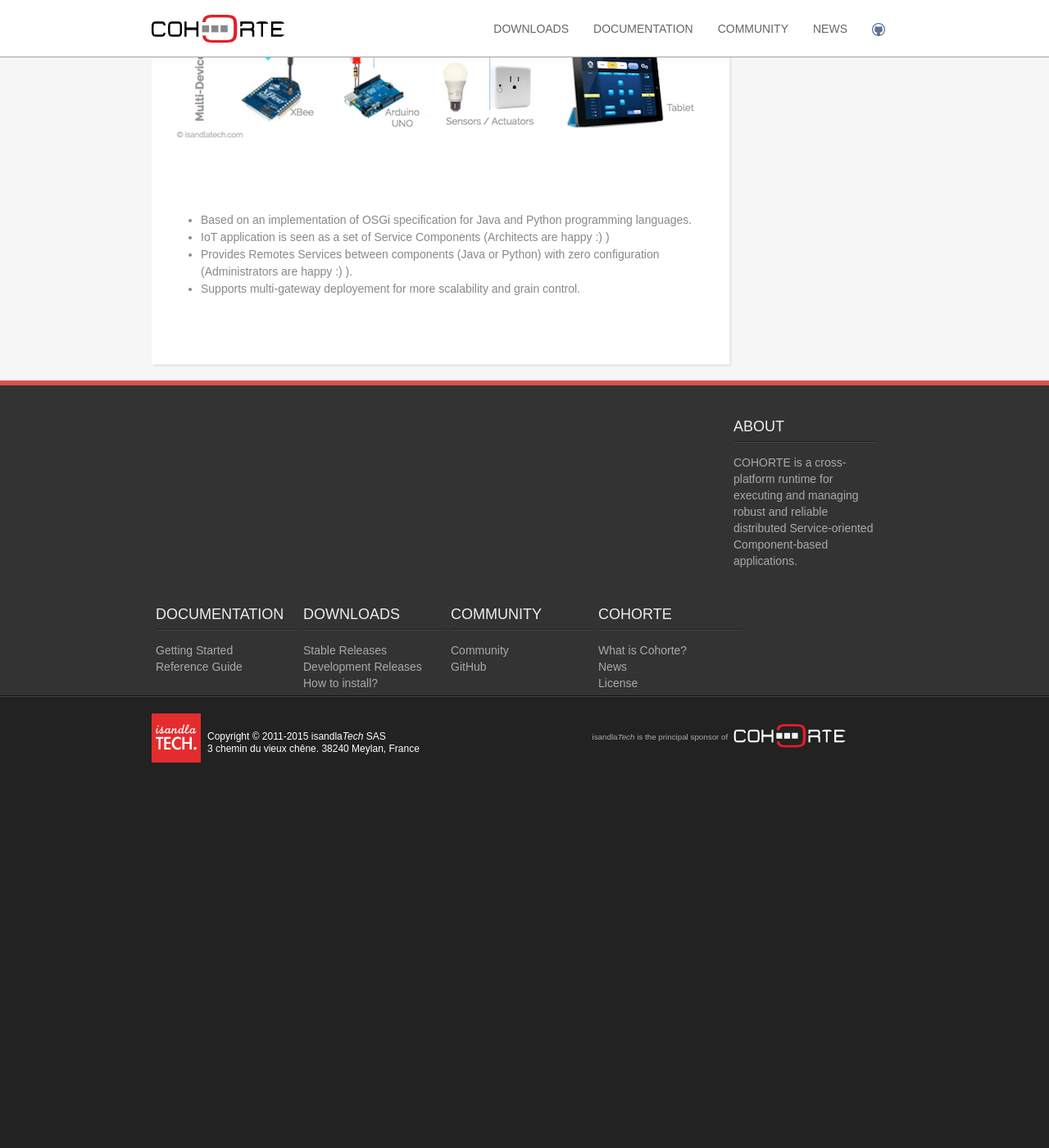
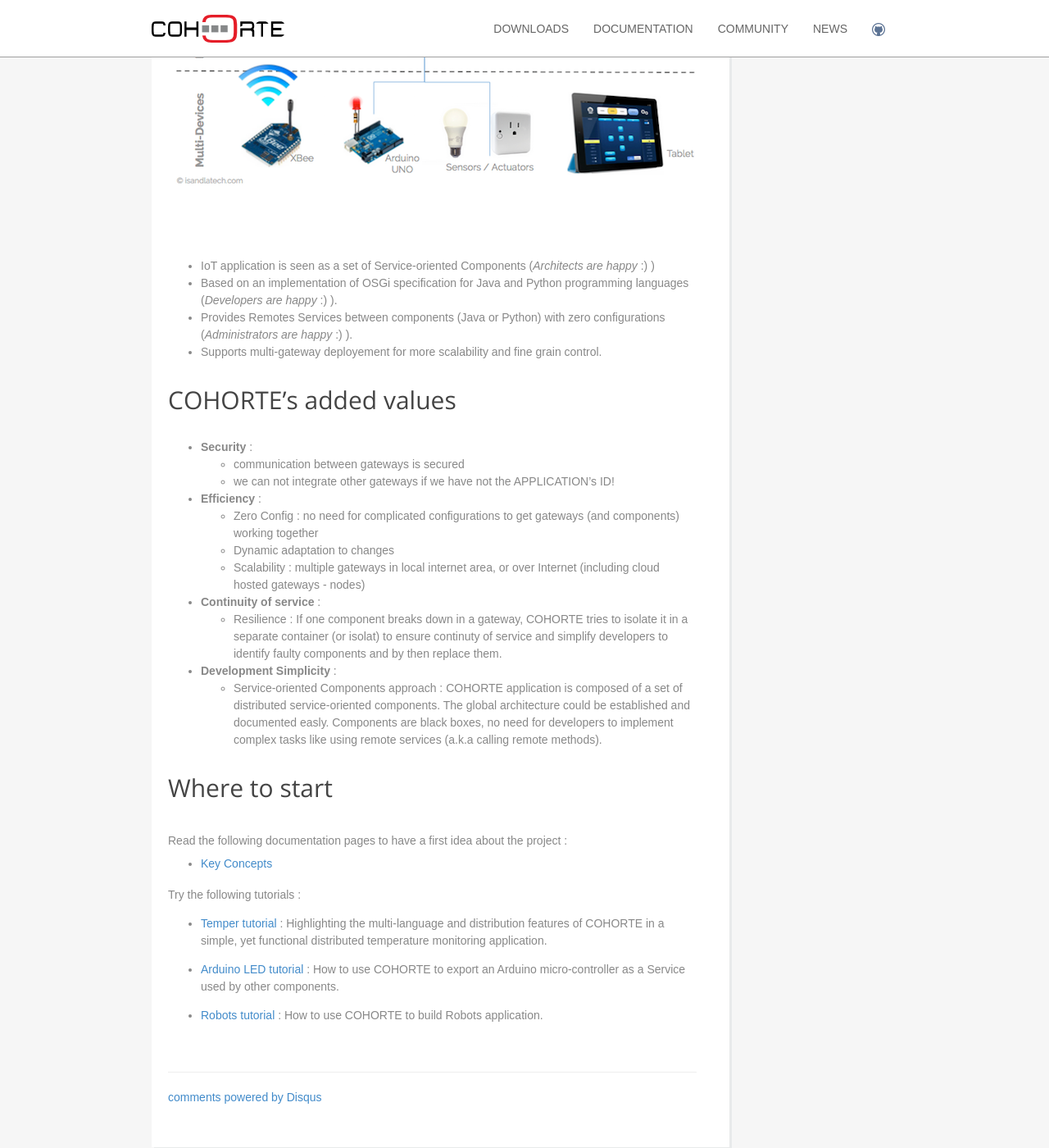
Before and after one commit to cohorte/cohorte.github.io, a Jekyll site: the page built from case-studies/IoT/index.md, in a window 1280 px wide and 1400 px high, scrolled down 586 px. Shown: the whole window at 82% size. Built offline with Jekyll 4.4.1, drawn with Linux system fonts in a browser that asks for light colours; comment, search, counter and statistics services are not loaded; before the commit the page ends 1546 px from its top, so only the background shows below that; some of the changed text lies outside the part shown.

Commit message:
update IoT white paper

```diff
--- a/_layouts/page.html
+++ b/_layouts/page.html
@@ -27,7 +27,15 @@
             {% if page.by %}
               <div class="written">Written By: <span class="by">{{ page.by }}</span></div>
             {% endif %}
+
+
+            <div id="docgen-start"></div>
+            <div id="toc_magic">
             {{ content }}
+            </div>
+            <div id="docgen-end"></div>
+
+
             <br/>
             {% if page.previous_page %}
             <!--<a href="{{ page.previous_page }}" class="btn float-left" title="Previous page"> Previous </a>-->
@@ -72,7 +80,14 @@
 <div class="page-bottom-style">
   <div class="container">
     <div class="row">
-      <a href="{{ site.baseurl }}/">home</a> > <a href="../">{{page.parent}}</a>
+      <a href="{{ site.baseurl }}/">home</a> >
+      {% if page.parent %}
+       {% if page.parent_url %}
+       <a href="{{page.parent_url}}">{{page.parent}}</a>
+       {% else %}
+       <a href="../">{{page.parent}}</a>
+       {% endif %}
+      {% endif %}
     </div>
   </div>
 </div>
--- a/case-studies/IoT/index.md
+++ b/case-studies/IoT/index.md
@@ -1,11 +1,14 @@
 ---
 layout: page
 title: Internet of Things
-toc: false
+toc: true
+toc_numerate: true
+toc_exlude: h1, h4, h5, h6
 
-comments: false
+comments: true
 ---
 
+In this white paper, we show you how COHORTE could be used in the Internet of Things area with high added values.
 
 ## Vision
 
@@ -16,7 +19,40 @@
 <br/>
 <br/>
 
- * Based on an implementation of OSGi specification for Java and Python programming languages.
- * IoT application is seen as a set of Service Components (Architects are happy :) )
- * Provides Remotes Services between components (Java or Python) with zero configuration (Administrators are happy :) ).
- * Supports multi-gateway deployement for more scalability and grain control.
+
+ * IoT application is seen as a set of Service-oriented Components (*Architects are happy* :) )
+ * Based on an implementation of OSGi specification for Java and Python programming languages (*Developers are happy* :) ).
+ * Provides Remotes Services between components (Java or Python) with zero configurations (*Administrators are happy* :) ).
+ * Supports multi-gateway deployement for more scalability and fine grain control.
+
+## COHORTE's added values
+
+ * **Security** :
+   * communication between gateways is secured
+   * we can not integrate other gateways if we have not the APPLICATION's ID!
+
+ * **Efficiency** :
+   * Zero Config : no need for complicated configurations to get gateways (and components) working together
+   * Dynamic adaptation to changes
+   * Scalability : multiple gateways in local internet area, or over Internet (including cloud hosted gateways - nodes)
+
+ * **Continuity of service** :
+   * Resilience : If one component breaks down in a gateway, COHORTE tries to isolate it in a separate container (or isolat) to ensure continuty of service and simplify developers to identify faulty components and by then replace them.
+
+ * **Development Simplicity** :
+   * Service-oriented Components approach : COHORTE application is composed of a set of distributed service-oriented components. The global architecture could be established and documented easly. Components are black boxes, no need for developers to implement complex tasks like using remote services (a.k.a calling remote methods).
+
+## Where to start
+
+Read the following documentation pages to have a first idea about the project :
+
+ * [Key Concepts]({{ site.baseurl }}/docs/1.x/key-concepts)
+
+
+Try the following tutorials :
+
+ * [Temper tutorial]({{ site.baseurl }}/docs/1.x/tutorials/temper) : Highlighting the multi-language and distribution features of COHORTE in a simple, yet functional distributed temperature monitoring application.
+
+ * [Arduino LED tutorial]({{ site.baseurl }}/docs/1.x/tutorials/arduino-led) : How to use COHORTE to export an Arduino micro-controller as a Service used by other components.
+
+ * [Robots tutorial]({{ site.baseurl }}/docs/1.x/tutorials/robots) : How to use COHORTE to build Robots application.
```
Also changed, not shown: _includes/case-studies.html (+18 -16 lines).
